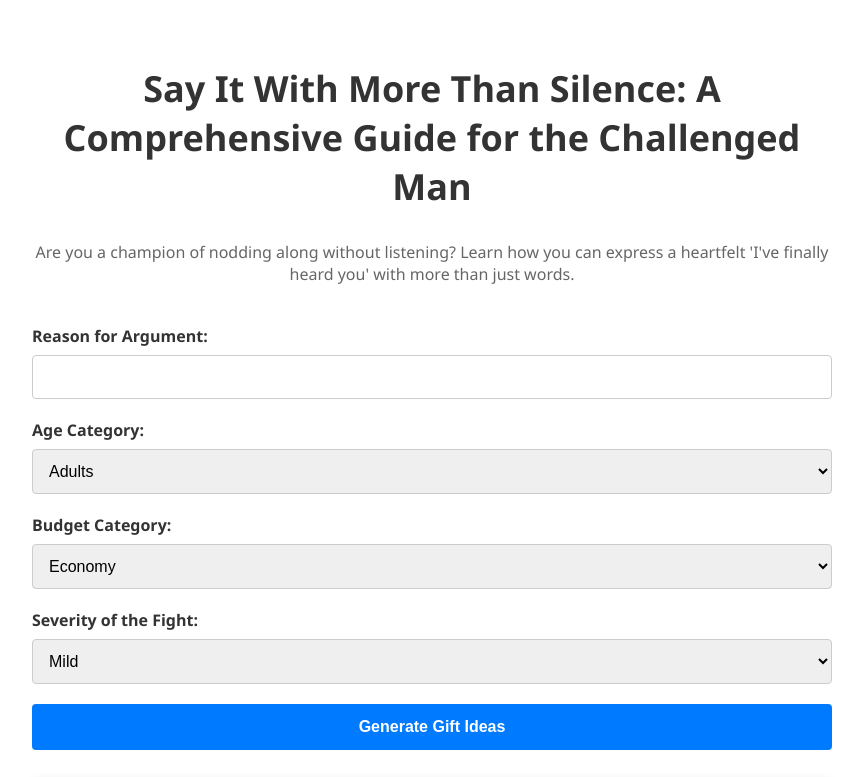
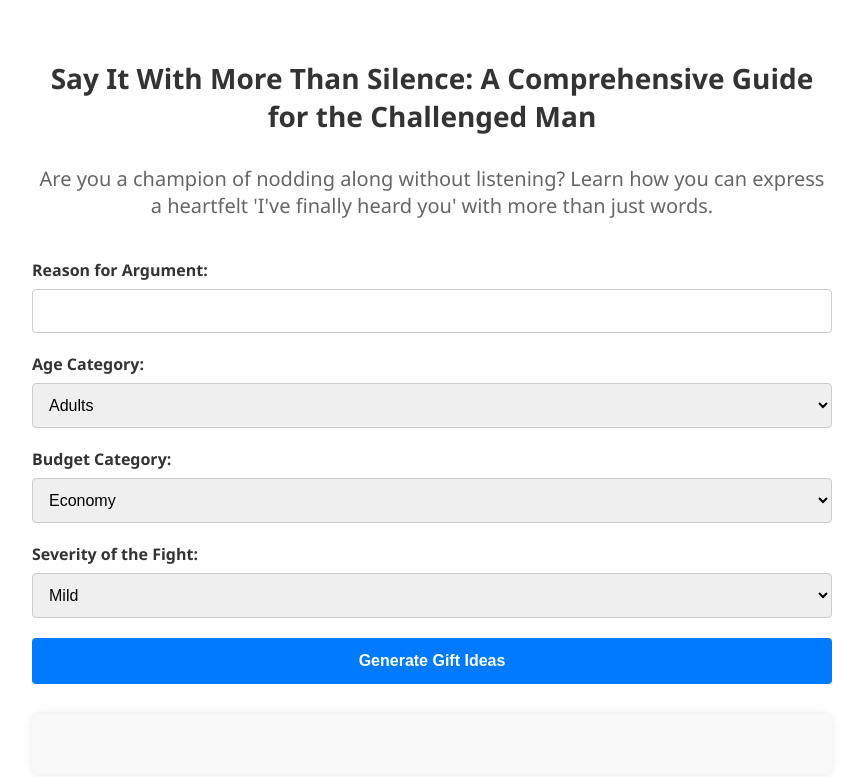
Before and after one commit to sp12102001/Apology-Support-AI, a plain HTML site: page index.html in a window 1280 px wide. Shown: the whole page, without its empty margins (208-1071 px from the left). Drawn offline with Linux system fonts and the light colour scheme.

Commit message:
Update index.html

```diff
--- a/index.html
+++ b/index.html
@@ -3,7 +3,7 @@
 <head>
   <meta charset="UTF-8">
   <meta name="viewport" content="width=device-width, initial-scale=1.0">
-  <title>For Husbands Who Still Don't Get It</title>
+  <title>A Comprehensive Guide for the Challenged Man</title>
   <style>
     body {
       font-family: 'Segoe UI', Tahoma, Geneva, Verdana, sans-serif;
@@ -25,7 +25,7 @@
       text-align: center;
       color: #333;
       margin-bottom: 30px;
-      font-size: 36px;
+      font-size: 28px;
       font-weight: 600;
     }
 
@@ -33,7 +33,7 @@
       text-align: center;
       color: #666;
       margin-bottom: 40px;
-      font-size: 16px;
+      font-size: 20px;
       font-weight: 400;
     }
 
```
